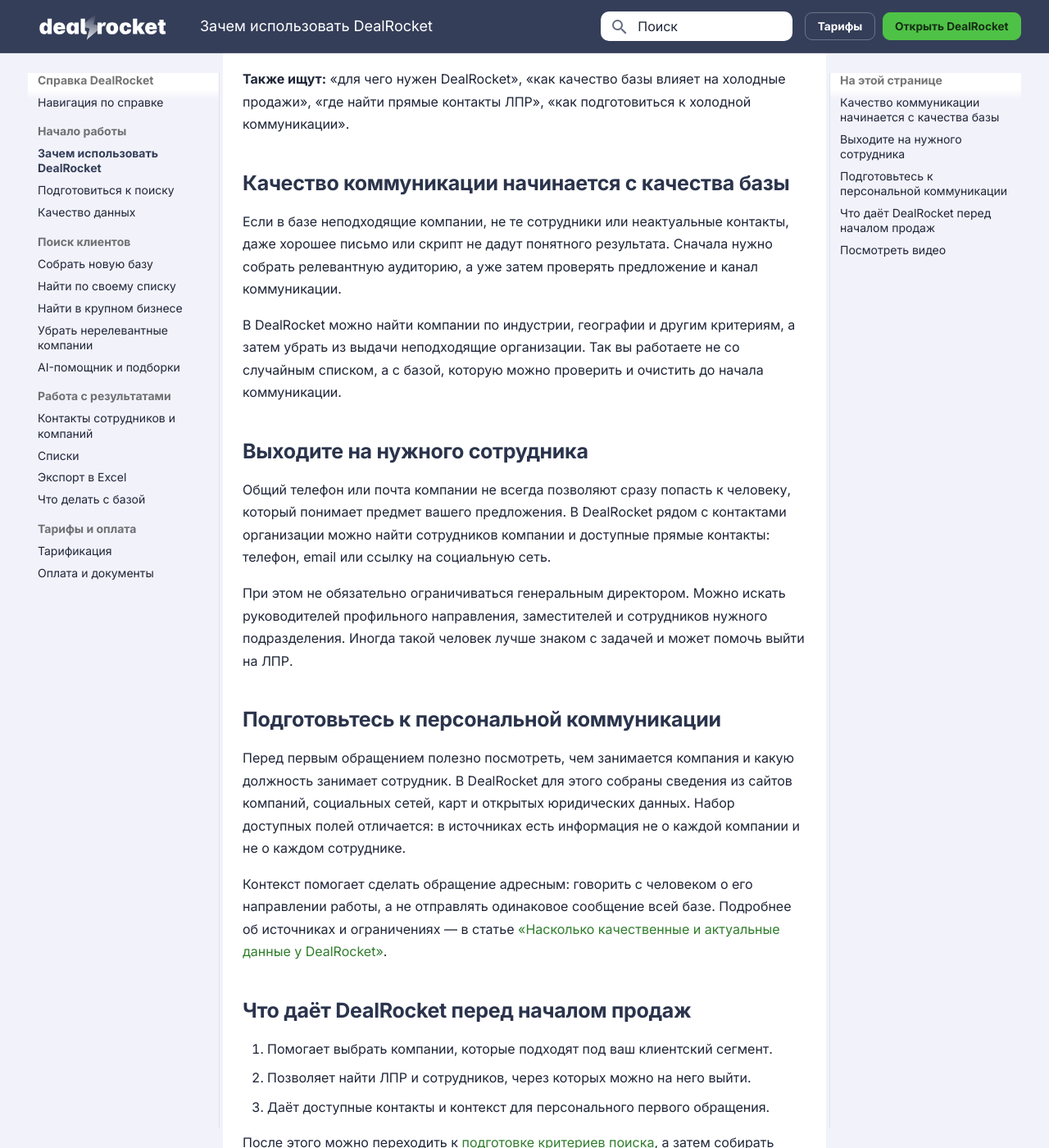
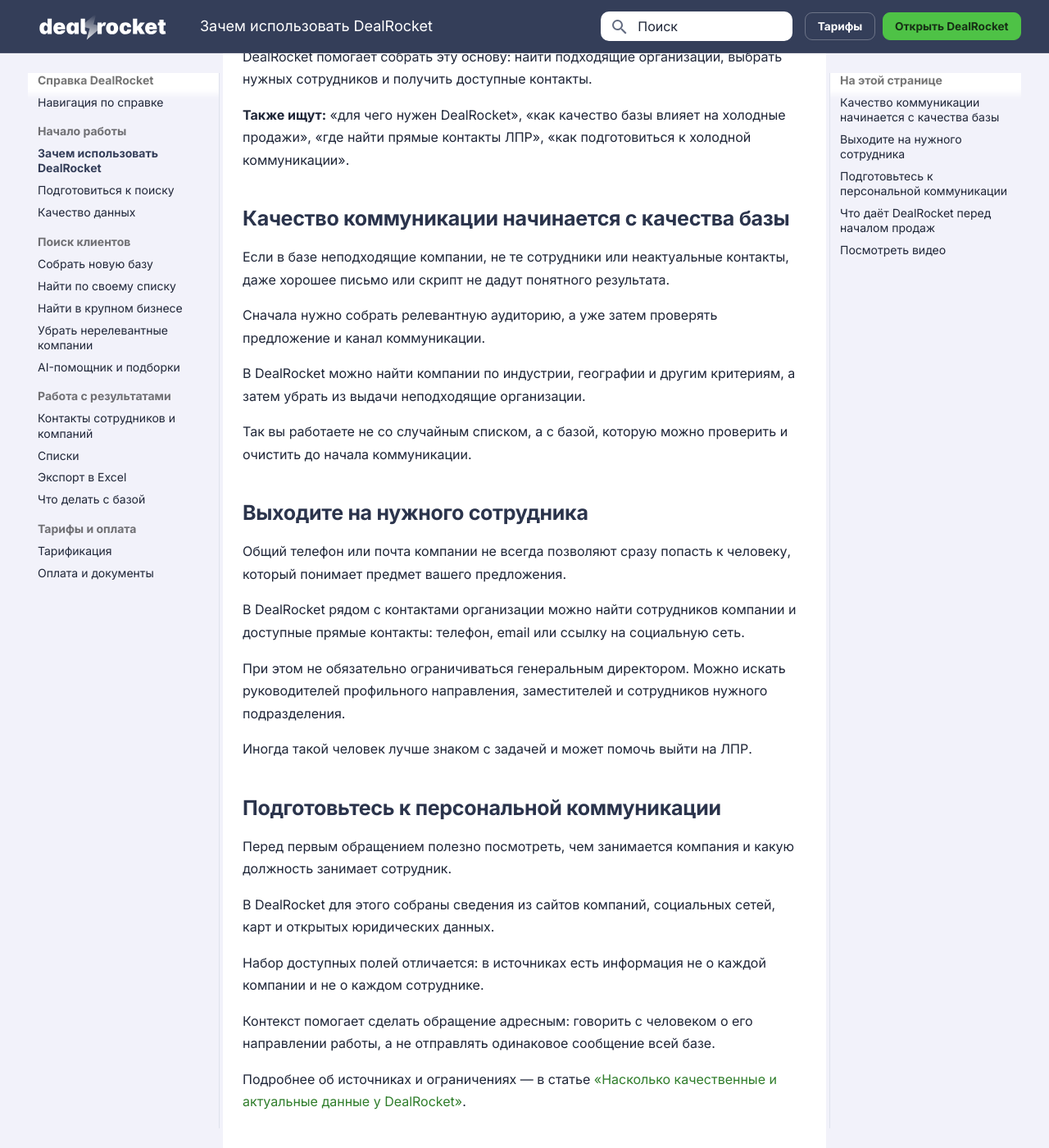
Before and after one commit to prikazchikof/dealrocket-help, an MkDocs documentation site: the page built from docs/start/why-dealrocket/index.md, in a window 1280 px wide and 1400 px high, scrolled down 242 px. Shown: the whole window at 82% size. Built offline with MkDocs 1.6.1 and Material for MkDocs 9.7.7, drawn with Linux system fonts in a browser that asks for light colours; some of the changed text lies outside the part shown.

```diff
--- a/docs/start/why-dealrocket/index.md
+++ b/docs/start/why-dealrocket/index.md
@@ -9,27 +9,43 @@ last_verified: 2026-09-04
 ---
 # Зачем использовать DealRocket
 
-Результат холодной коммуникации зависит не только от письма или скрипта. Важно, в какие компании вы обращаетесь, с кем именно говорите и насколько актуальные данные используете. DealRocket помогает собрать эту основу: найти подходящие организации, выбрать нужных сотрудников и получить доступные контакты.
+Результат холодной коммуникации зависит не только от письма или скрипта. Важно, в какие компании вы обращаетесь, с кем именно говорите и насколько актуальные данные используете.
+
+DealRocket помогает собрать эту основу: найти подходящие организации, выбрать нужных сотрудников и получить доступные контакты.
 
 **Также ищут:** «для чего нужен DealRocket», «как качество базы влияет на холодные продажи», «где найти прямые контакты ЛПР», «как подготовиться к холодной коммуникации».
 
 ## Качество коммуникации начинается с качества базы { #data-quality }
 
-Если в базе неподходящие компании, не те сотрудники или неактуальные контакты, даже хорошее письмо или скрипт не дадут понятного результата. Сначала нужно собрать релевантную аудиторию, а уже затем проверять предложение и канал коммуникации.
+Если в базе неподходящие компании, не те сотрудники или неактуальные контакты, даже хорошее письмо или скрипт не дадут понятного результата.
 
-В DealRocket можно найти компании по индустрии, географии и другим критериям, а затем убрать из выдачи неподходящие организации. Так вы работаете не со случайным списком, а с базой, которую можно проверить и очистить до начала коммуникации.
+Сначала нужно собрать релевантную аудиторию, а уже затем проверять предложение и канал коммуникации.
+
+В DealRocket можно найти компании по индустрии, географии и другим критериям, а затем убрать из выдачи неподходящие организации.
+
+Так вы работаете не со случайным списком, а с базой, которую можно проверить и очистить до начала коммуникации.
 
 ## Выходите на нужного сотрудника { #right-person }
 
-Общий телефон или почта компании не всегда позволяют сразу попасть к человеку, который понимает предмет вашего предложения. В DealRocket рядом с контактами организации можно найти сотрудников компании и доступные прямые контакты: телефон, email или ссылку на социальную сеть.
+Общий телефон или почта компании не всегда позволяют сразу попасть к человеку, который понимает предмет вашего предложения.
 
-При этом не обязательно ограничиваться генеральным директором. Можно искать руководителей профильного направления, заместителей и сотрудников нужного подразделения. Иногда такой человек лучше знаком с задачей и может помочь выйти на ЛПР.
+В DealRocket рядом с контактами организации можно найти сотрудников компании и доступные прямые контакты: телефон, email или ссылку на социальную сеть.
+
+При этом не обязательно ограничиваться генеральным директором. Можно искать руководителей профильного направления, заместителей и сотрудников нужного подразделения.
+
+Иногда такой человек лучше знаком с задачей и может помочь выйти на ЛПР.
 
 ## Подготовьтесь к персональной коммуникации { #personalization }
 
-Перед первым обращением полезно посмотреть, чем занимается компания и какую должность занимает сотрудник. В DealRocket для этого собраны сведения из сайтов компаний, социальных сетей, карт и открытых юридических данных. Набор доступных полей отличается: в источниках есть информация не о каждой компании и не о каждом сотруднике.
+Перед первым обращением полезно посмотреть, чем занимается компания и какую должность занимает сотрудник.
 
-Контекст помогает сделать обращение адресным: говорить с человеком о его направлении работы, а не отправлять одинаковое сообщение всей базе. Подробнее об источниках и ограничениях — в статье [«Насколько качественные и актуальные данные у DealRocket»](../../data-quality/index.md).
+В DealRocket для этого собраны сведения из сайтов компаний, социальных сетей, карт и открытых юридических данных.
+
+Набор доступных полей отличается: в источниках есть информация не о каждой компании и не о каждом сотруднике.
+
+Контекст помогает сделать обращение адресным: говорить с человеком о его направлении работы, а не отправлять одинаковое сообщение всей базе.
+
+Подробнее об источниках и ограничениях — в статье [«Насколько качественные и актуальные данные у DealRocket»](../../data-quality/index.md).
 
 ## Что даёт DealRocket перед началом продаж { #result }
 
```
